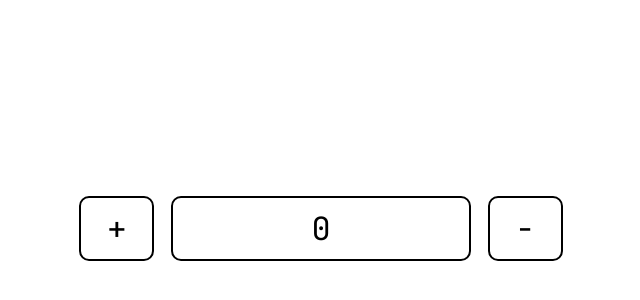
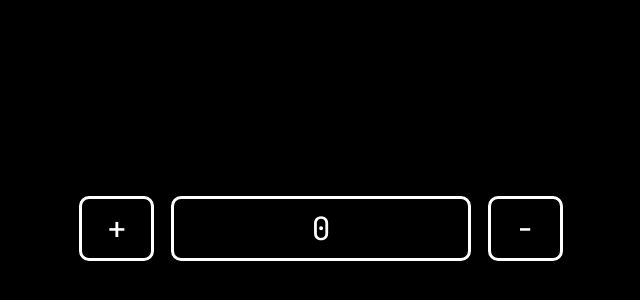
Before and after one commit to diopmorfall/Progetto-JavaScript-Basics-di-Mor-Fall-Diop, a plain HTML site: page index.html in a window 1280 px wide. Shown: the part 172-472 px from the top of the page, without its empty margins (319-959 px from the left). Drawn offline with Linux system fonts and the light colour scheme.

Commit message:
Changing of the style to make the site with the dark mode

```diff
--- a/assets/css/style.css
+++ b/assets/css/style.css
@@ -22,14 +22,16 @@
   padding: 0;
   scroll-behavior: smooth;
   font-family: 'JetBrains Mono', monospace;
-  font-size: 32px; }
+  font-size: 32px;
+  color: white; }
 
 body {
   -webkit-box-pack: center;
       -ms-flex-pack: center;
           justify-content: center;
   width: 100%;
-  height: 100vh; }
+  height: 100vh;
+  background-color: black; }
 
 .page {
   -webkit-box-pack: center;
@@ -61,7 +63,7 @@ p {
 span, button {
   height: 65%;
   border-radius: 10px;
-  border: 2px solid black; }
+  border: 3px solid white; }
 
 span {
   -webkit-box-pack: center;
```
